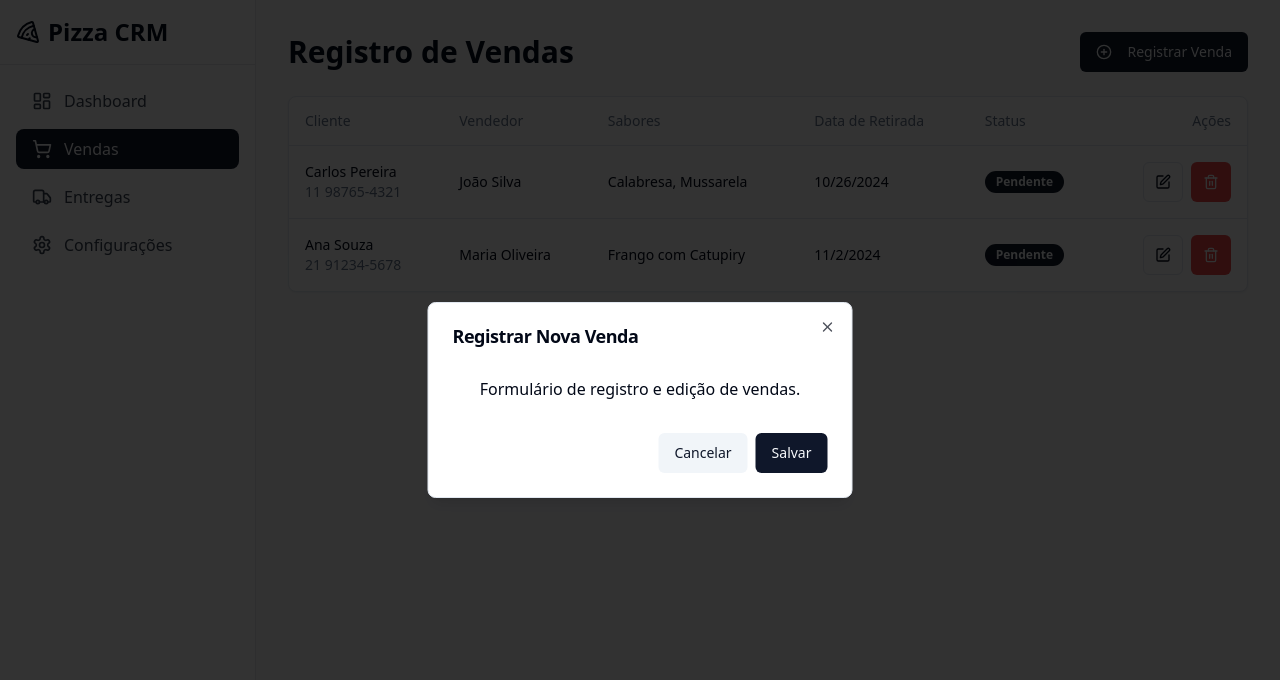
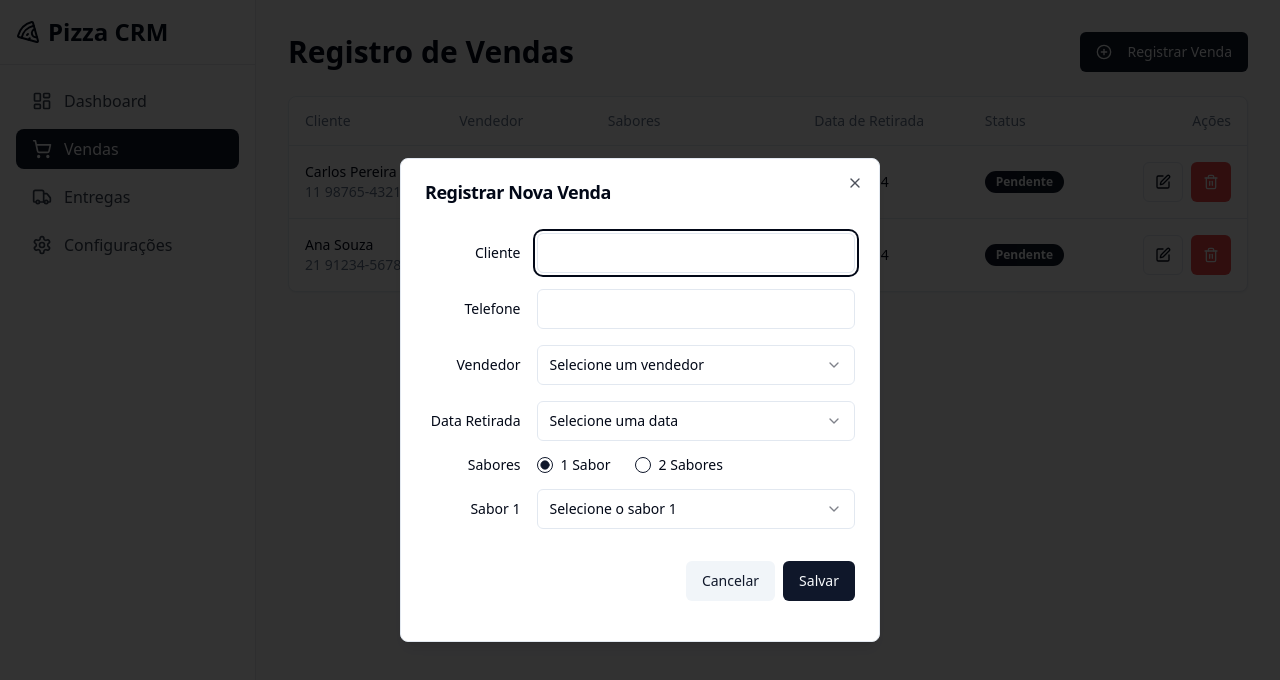
Before and after one commit to Adaptare01/Adapta-Pizza, a React (Vite) app: page /vendas in a window 1280 px wide. Both pictures are taken after a click on the button "Registrar Venda". Shown: the top 680 px of the page. Built offline with nearby package versions, Linux system fonts and the light colour scheme.

Commit message:
[dyad] Criando o formulário de cadastro de vendas - wrote 2 file(s)

```diff
--- /dev/null
+++ b/src/components/SaleForm.tsx
@@ -0,0 +1,189 @@
+import { useState, useEffect } from "react";
+import { Button } from "@/components/ui/button";
+import { Input } from "@/components/ui/input";
+import { Label } from "@/components/ui/label";
+import {
+  Select,
+  SelectContent,
+  SelectItem,
+  SelectTrigger,
+  SelectValue,
+} from "@/components/ui/select";
+import { RadioGroup, RadioGroupItem } from "@/components/ui/radio-group";
+
+// Mock data - em um app real, viria de props ou estado global
+const mockFlavors = [
+  { id: 1, name: "Calabresa" },
+  { id: 2, name: "Mussarela" },
+  { id: 3, name: "Frango com Catupiry" },
+  { id: 4, name: "Portuguesa" },
+];
+const mockSellers = [
+  { id: 1, name: "João Silva" },
+  { id: 2, name: "Maria Oliveira" },
+];
+const mockPickupDates = ["2024-10-26", "2024-11-02"];
+
+export const SaleForm = ({ sale, onSubmit, onCancel }) => {
+  const [customerName, setCustomerName] = useState("");
+  const [customerPhone, setCustomerPhone] = useState("");
+  const [seller, setSeller] = useState("");
+  const [pickupDate, setPickupDate] = useState("");
+  const [numFlavors, setNumFlavors] = useState("1");
+  const [flavor1, setFlavor1] = useState("");
+  const [flavor2, setFlavor2] = useState("");
+
+  useEffect(() => {
+    if (sale) {
+      setCustomerName(sale.customerName);
+      setCustomerPhone(sale.customerPhone);
+      setSeller(sale.seller);
+      setPickupDate(sale.pickupDate);
+      setFlavor1(sale.flavor1);
+      if (sale.flavor2) {
+        setNumFlavors("2");
+        setFlavor2(sale.flavor2);
+      } else {
+        setNumFlavors("1");
+        setFlavor2("");
+      }
+    }
+  }, [sale]);
+
+  const handleSubmit = (e) => {
+    e.preventDefault();
+    const saleData = {
+      id: sale ? sale.id : Date.now(),
+      customerName,
+      customerPhone,
+      seller,
+      pickupDate,
+      flavor1,
+      flavor2: numFlavors === "2" ? flavor2 : undefined,
+      status: sale ? sale.status : "Pendente",
+    };
+    onSubmit(saleData);
+  };
+
+  return (
+    <form onSubmit={handleSubmit} className="grid gap-4 py-4">
+      <div className="grid grid-cols-4 items-center gap-4">
+        <Label htmlFor="customerName" className="text-right">
+          Cliente
+        </Label>
+        <Input
+          id="customerName"
+          value={customerName}
+          onChange={(e) => setCustomerName(e.target.value)}
+          className="col-span-3"
+          required
+        />
+      </div>
+      <div className="grid grid-cols-4 items-center gap-4">
+        <Label htmlFor="customerPhone" className="text-right">
+          Telefone
+        </Label>
+        <Input
+          id="customerPhone"
+          value={customerPhone}
+          onChange={(e) => setCustomerPhone(e.target.value)}
+          className="col-span-3"
+          required
+        />
+      </div>
+      <div className="grid grid-cols-4 items-center gap-4">
+        <Label htmlFor="seller" className="text-right">
+          Vendedor
+        </Label>
+        <Select value={seller} onValueChange={setSeller}>
+          <SelectTrigger className="col-span-3">
+            <SelectValue placeholder="Selecione um vendedor" />
+          </SelectTrigger>
+          <SelectContent>
+            {mockSellers.map((s) => (
+              <SelectItem key={s.id} value={s.name}>
+                {s.name}
+              </SelectItem>
+            ))}
+          </SelectContent>
+        </Select>
+      </div>
+      <div className="grid grid-cols-4 items-center gap-4">
+        <Label htmlFor="pickupDate" className="text-right">
+          Data Retirada
+        </Label>
+        <Select value={pickupDate} onValueChange={setPickupDate}>
+          <SelectTrigger className="col-span-3">
+            <SelectValue placeholder="Selecione uma data" />
+          </SelectTrigger>
+          <SelectContent>
+            {mockPickupDates.map((date) => (
+              <SelectItem key={date} value={date}>
+                {new Date(date).toLocaleDateString('pt-BR', { timeZone: 'UTC' })}
+              </SelectItem>
+            ))}
+          </SelectContent>
+        </Select>
+      </div>
+      <div className="grid grid-cols-4 items-center gap-4">
+        <Label className="text-right">Sabores</Label>
+        <RadioGroup
+          value={numFlavors}
+          onValueChange={setNumFlavors}
+          className="col-span-3 flex space-x-4"
+        >
+          <div className="flex items-center space-x-2">
+            <RadioGroupItem value="1" id="r1" />
+            <Label htmlFor="r1">1 Sabor</Label>
+          </div>
+          <div className="flex items-center space-x-2">
+            <RadioGroupItem value="2" id="r2" />
+            <Label htmlFor="r2">2 Sabores</Label>
+          </div>
+        </RadioGroup>
+      </div>
+      <div className="grid grid-cols-4 items-center gap-4">
+        <Label htmlFor="flavor1" className="text-right">
+          Sabor 1
+        </Label>
+        <Select value={flavor1} onValueChange={setFlavor1}>
+          <SelectTrigger className="col-span-3">
+            <SelectValue placeholder="Selecione o sabor 1" />
+          </SelectTrigger>
+          <SelectContent>
+            {mockFlavors.map((f) => (
+              <SelectItem key={f.id} value={f.name}>
+                {f.name}
+              </SelectItem>
+            ))}
+          </SelectContent>
+        </Select>
+      </div>
+      {numFlavors === "2" && (
+        <div className="grid grid-cols-4 items-center gap-4">
+          <Label htmlFor="flavor2" className="text-right">
+            Sabor 2
+          </Label>
+          <Select value={flavor2} onValueChange={setFlavor2}>
+            <SelectTrigger className="col-span-3">
+              <SelectValue placeholder="Selecione o sabor 2" />
+            </SelectTrigger>
+            <SelectContent>
+              {mockFlavors.map((f) => (
+                <SelectItem key={f.id} value={f.name}>
+                  {f.name}
+                </SelectItem>
+              ))}
+            </SelectContent>
+          </Select>
+        </div>
+      )}
+      <div className="flex justify-end space-x-2 pt-4">
+        <Button type="button" variant="secondary" onClick={onCancel}>
+          Cancelar
+        </Button>
+        <Button type="submit">Salvar</Button>
+      </div>
+    </form>
+  );
+};
--- a/src/pages/Sales.tsx
+++ b/src/pages/Sales.tsx
@@ -14,35 +14,11 @@ import {
   DialogHeader,
   DialogTitle,
   DialogTrigger,
-  DialogFooter,
-  DialogClose,
 } from "@/components/ui/dialog";
-import { Input } from "@/components/ui/input";
-import { Label } from "@/components/ui/label";
-import {
-  Select,
-  SelectContent,
-  SelectItem,
-  SelectTrigger,
-  SelectValue,
-} from "@/components/ui/select";
-import { RadioGroup, RadioGroupItem } from "@/components/ui/radio-group";
 import { Badge } from "@/components/ui/badge";
 import { PlusCircle, Edit, Trash2 } from "lucide-react";
 import { Card, CardContent } from "@/components/ui/card";
-
-// Mock data - em um app real, viria de um estado global ou API
-const mockFlavors = [
-  { id: 1, name: "Calabresa" },
-  { id: 2, name: "Mussarela" },
-  { id: 3, name: "Frango com Catupiry" },
-  { id: 4, name: "Portuguesa" },
-];
-const mockSellers = [
-  { id: 1, name: "João Silva" },
-  { id: 2, name: "Maria Oliveira" },
-];
-const mockPickupDates = ["2024-10-26", "2024-11-02"];
+import { SaleForm } from "@/components/SaleForm";
 
 interface Sale {
   id: number;
@@ -63,39 +39,68 @@ const initialSales: Sale[] = [
 const Sales = () => {
   const [sales, setSales] = useState<Sale[]>(initialSales);
   const [isDialogOpen, setIsDialogOpen] = useState(false);
+  const [editingSale, setEditingSale] = useState<Sale | null>(null);
+
+  const handleAddSale = (saleData: Omit<Sale, 'id' | 'status'>) => {
+    const newSale: Sale = {
+      ...saleData,
+      id: Date.now(),
+      status: "Pendente",
+    };
+    setSales([...sales, newSale]);
+    setIsDialogOpen(false);
+  };
+
+  const handleUpdateSale = (updatedSale: Sale) => {
+    setSales(sales.map(sale => sale.id === updatedSale.id ? updatedSale : sale));
+    setEditingSale(null);
+    setIsDialogOpen(false);
+  };
 
   const handleDelete = (id: number) => {
     setSales(sales.filter(sale => sale.id !== id));
+  };
+
+  const openEditDialog = (sale: Sale) => {
+    setEditingSale(sale);
+    setIsDialogOpen(true);
+  };
+
+  const openNewDialog = () => {
+    setEditingSale(null);
+    setIsDialogOpen(true);
+  };
+
+  const handleSubmit = (saleData) => {
+    if (editingSale) {
+      handleUpdateSale(saleData);
+    } else {
+      handleAddSale(saleData);
     }
+  };
 
   return (
     <div className="space-y-6">
       <div className="flex justify-between items-center">
         <h1 className="text-3xl font-bold">Registro de Vendas</h1>
-        <Dialog open={isDialogOpen} onOpenChange={setIsDialogOpen}>
-          <DialogTrigger asChild>
-            <Button>
+        <Button onClick={openNewDialog}>
           <PlusCircle className="mr-2 h-4 w-4" />
           Registrar Venda
         </Button>
-          </DialogTrigger>
-          <DialogContent className="sm:max-w-[425px]">
+      </div>
+
+      <Dialog open={isDialogOpen} onOpenChange={setIsDialogOpen}>
+        <DialogContent className="sm:max-w-[480px]">
           <DialogHeader>
-              <DialogTitle>Registrar Nova Venda</DialogTitle>
+            <DialogTitle>{editingSale ? "Editar Venda" : "Registrar Nova Venda"}</DialogTitle>
           </DialogHeader>
-            {/* O formulário de venda seria implementado aqui */}
-            <div className="p-4 text-center">
-              Formulário de registro e edição de vendas.
-            </div>
-            <DialogFooter>
-                <DialogClose asChild>
-                    <Button type="button" variant="secondary">Cancelar</Button>
-                </DialogClose>
-                <Button type="submit">Salvar</Button>
-            </DialogFooter>
+          <SaleForm
+            sale={editingSale}
+            onSubmit={handleSubmit}
+            onCancel={() => setIsDialogOpen(false)}
+          />
         </DialogContent>
       </Dialog>
-      </div>
 
       <Card>
         <CardContent className="p-0">
@@ -119,10 +124,10 @@ const Sales = () => {
                   </TableCell>
                   <TableCell>{sale.seller}</TableCell>
                   <TableCell>{sale.flavor1}{sale.flavor2 && `, ${sale.flavor2}`}</TableCell>
-                  <TableCell>{new Date(sale.pickupDate).toLocaleDateString()}</TableCell>
+                  <TableCell>{new Date(sale.pickupDate).toLocaleDateString('pt-BR', { timeZone: 'UTC' })}</TableCell>
                   <TableCell><Badge>{sale.status}</Badge></TableCell>
                   <TableCell className="text-right space-x-2">
-                    <Button variant="outline" size="icon"><Edit className="h-4 w-4" /></Button>
+                    <Button variant="outline" size="icon" onClick={() => openEditDialog(sale)}><Edit className="h-4 w-4" /></Button>
                     <Button variant="destructive" size="icon" onClick={() => handleDelete(sale.id)}><Trash2 className="h-4 w-4" /></Button>
                   </TableCell>
                 </TableRow>
```
Lines whose indentation alone changed are shown as unchanged.
